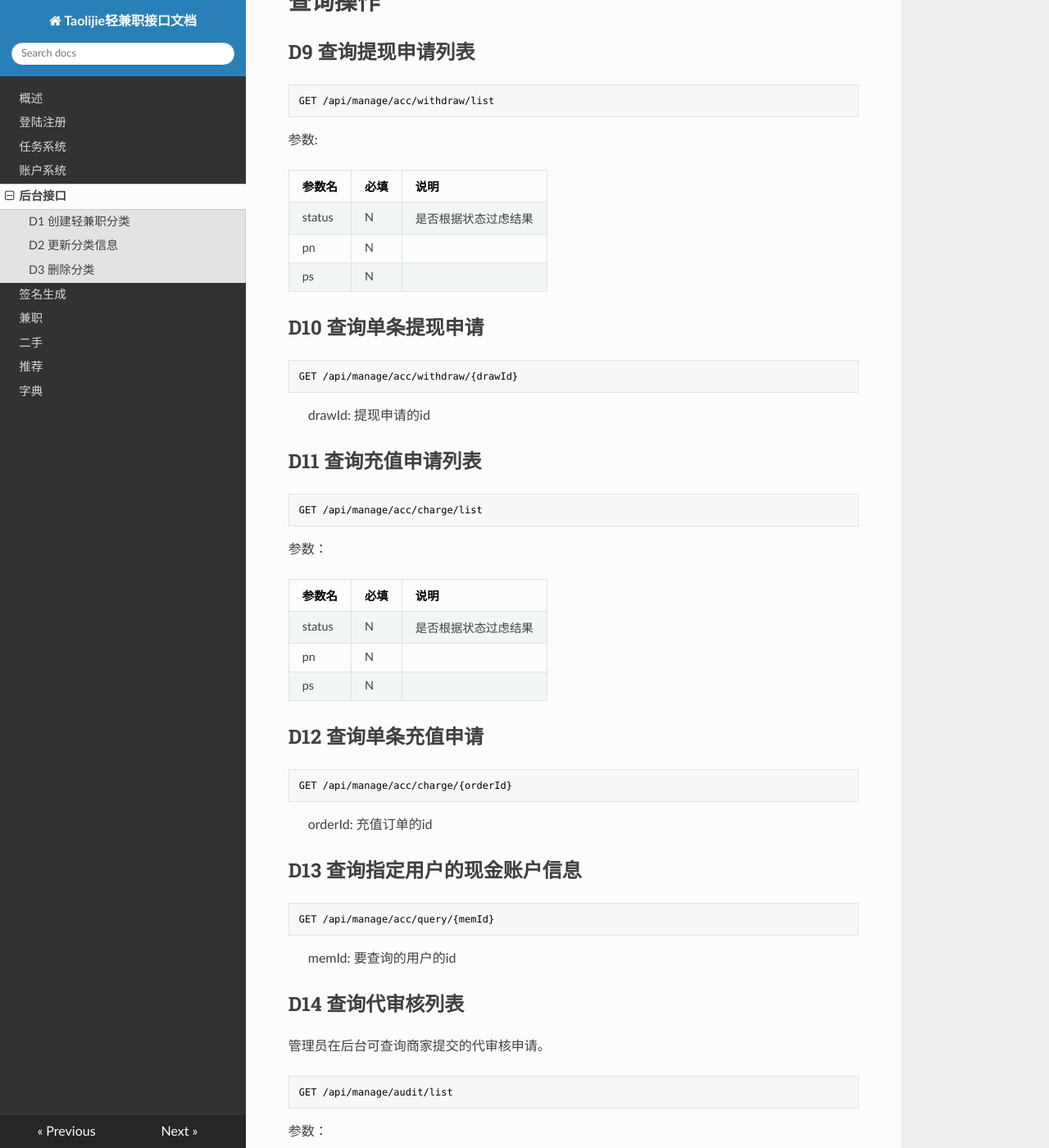
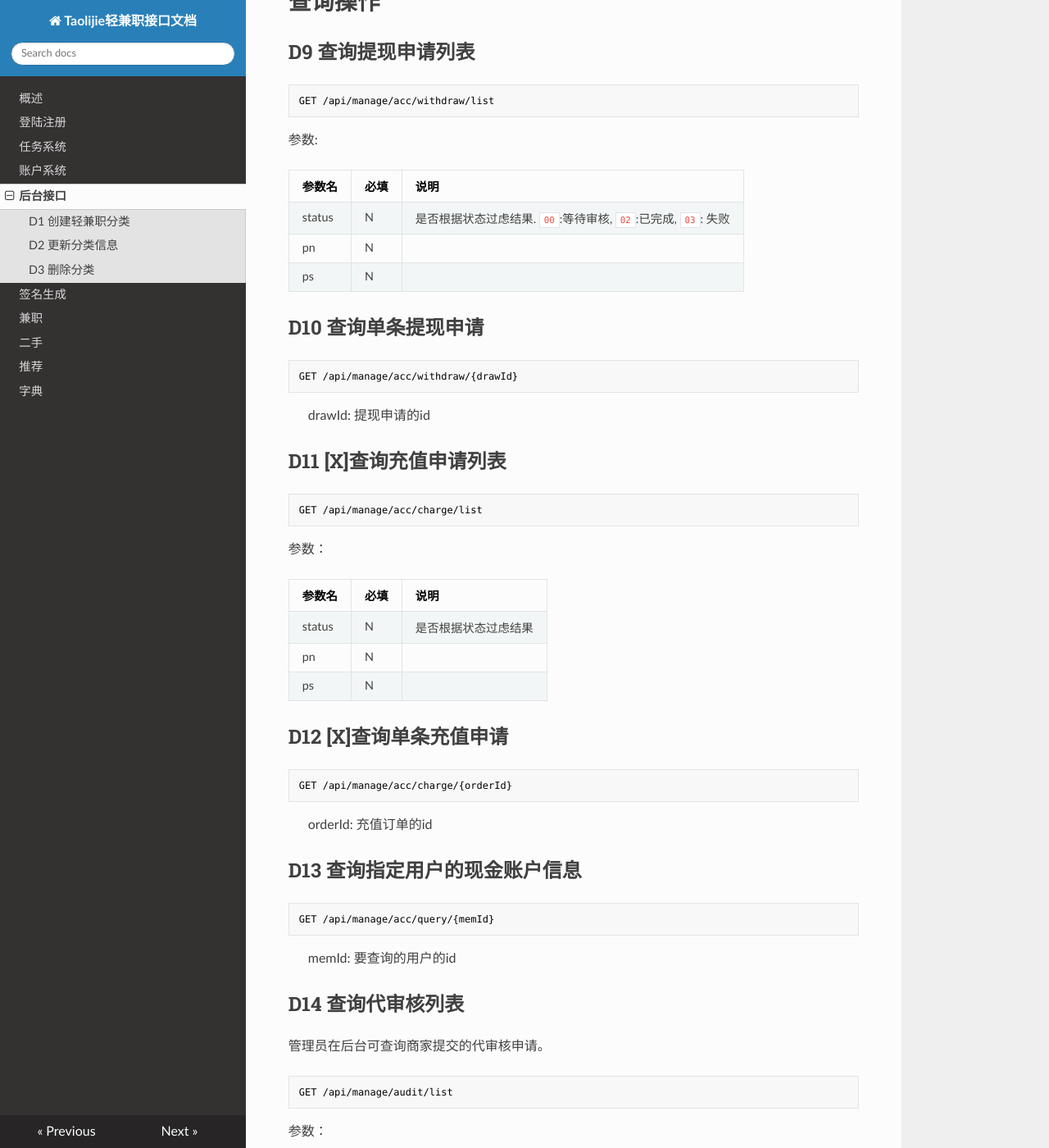
Before and after one commit to wanghongfei/tlj-quest-docs, an MkDocs documentation site: the page built from docs/admin.md, in a window 1280 px wide and 1400 px high, scrolled down 6236 px. Shown: the whole window at 82% size. Built offline with MkDocs 1.6.1, drawn with Linux system fonts in a browser that asks for light colours; nearby versions of some CDN libraries; old or Windows-style settings are respelled for this version of MkDocs; some of the changed text lies outside the part shown.

Commit message:
删除部分接口

````diff
--- a/docs/admin.md
+++ b/docs/admin.md
@@ -154,7 +154,7 @@ PUT /api/manage/acc/withdraw
 
 
 
-## D6 充值申请审核
+## D6 [X]充值申请审核
 
 ```
 PUT /api/manage/acc/charge
@@ -278,11 +278,11 @@ GET /api/manage/acc/withdraw/list
 
 参数:
 
-| 参数名    | 必填   | 说明         |
-| ------ | ---- | ---------- |
-| status | N    | 是否根据状态过虑结果 |
-| pn     | N    |            |
-| ps     | N    |            |
+| 参数名    | 必填   | 说明                                       |
+| ------ | ---- | ---------------------------------------- |
+| status | N    | 是否根据状态过虑结果. `00`:等待审核, `02`:已完成, `03`: 失败 |
+| pn     | N    |                                          |
+| ps     | N    |                                          |
 
 ## D10 查询单条提现申请
 
@@ -294,7 +294,7 @@ GET /api/manage/acc/withdraw/{drawId}
 
 
 
-## D11 查询充值申请列表
+## D11 [X]查询充值申请列表
 
 ```
 GET /api/manage/acc/charge/list
@@ -308,7 +308,7 @@ GET /api/manage/acc/charge/list
 | pn     | N    |            |
 | ps     | N    |            |
 
-## D12 查询单条充值申请
+## D12 [X]查询单条充值申请
 
 ```
 GET /api/manage/acc/charge/{orderId}
--- a/index.html
+++ b/index.html
@@ -535,5 +535,5 @@ App-Token: WEFEIASIWEdfrilkzxcv
 
 <!--
 MkDocs version : 0.14.0
-Build Date UTC : 2015-11-18 15:42:34.320837
+Build Date UTC : 2015-11-18 15:48:09.901468
 -->
````
Also changed, not shown: 2 other files.
